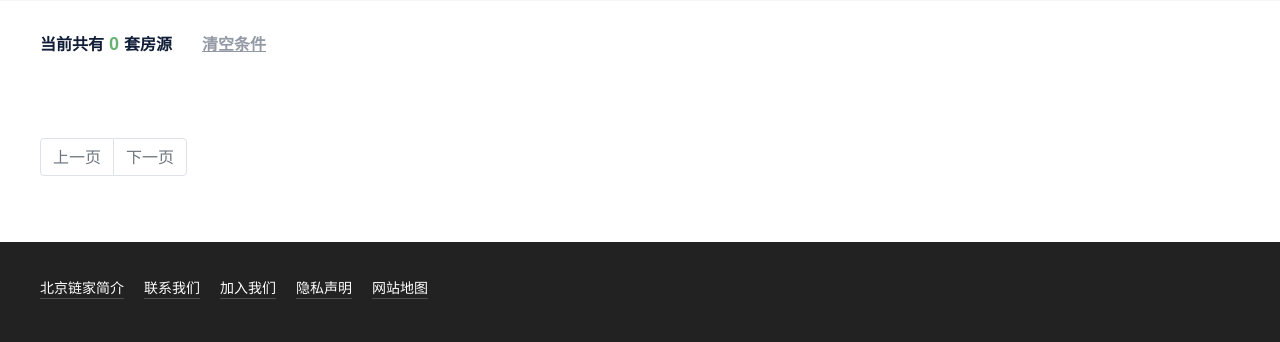
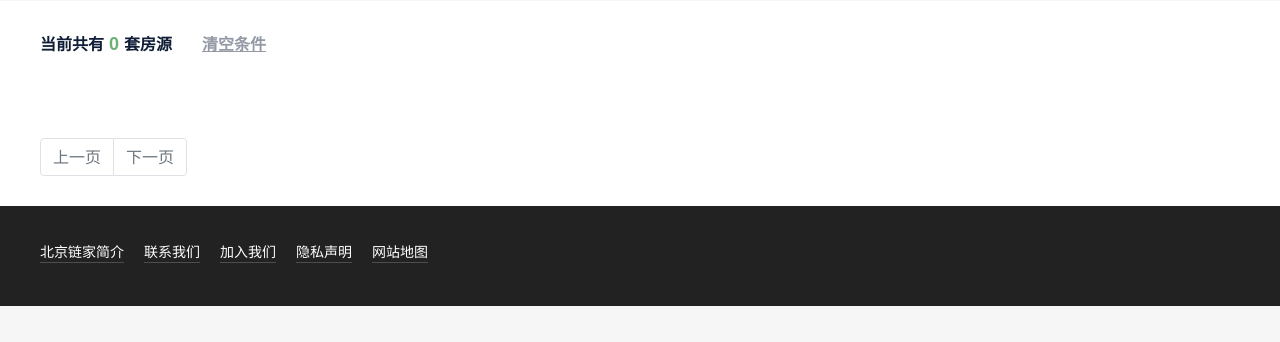
Before and after one commit to VenYy/lianjia_django, a Django app: page /house/list in a window 1280 px wide. Shown: the part 536-878 px from the top of the page. After the commit the page ends 842 px from the top, so only its background shows below. Run offline with Django 4.2, Linux system fonts and the light colour scheme; data that the repository does not hold is empty; some libraries are stand-ins or nearby versions.

Commit message:
调整页面布局

```diff
--- a/lianjia/pagination.py
+++ b/lianjia/pagination.py
@@ -1,3 +1,5 @@
+from lianjia.templatetags.custom_filters import remove_param
+
 """
 分页组件
 """
@@ -105,8 +107,10 @@
             self.query_params['page'] = self.current_page + 1
             nex = '<li class="page-item"><a class="page-link" href="%s?%s">下一页</a></li>' % (
                 self.base_url, self.query_params.urlencode(),)
+
         page_list.append(nex)
 
         # 拼接HTML页码字符串
         page_str = "".join(page_list)
+
         return page_str
--- a/lianjia/static/css/house_list.css
+++ b/lianjia/static/css/house_list.css
@@ -234,7 +234,7 @@
 /*==========================*/
 
 .pagination {
-    padding-bottom: 50px;
+    margin-bottom: 30px;
 }
 /*=========================*/
 .footer {
@@ -270,7 +270,7 @@
     height: 35px;
     color: #333333;
     right: 300px;
-    bottom: 130px;
+    bottom: 120px;
     display: flex;
     text-align: center;
     line-height: 35px;
```
